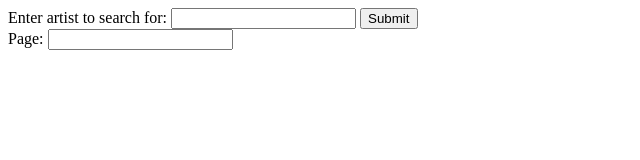
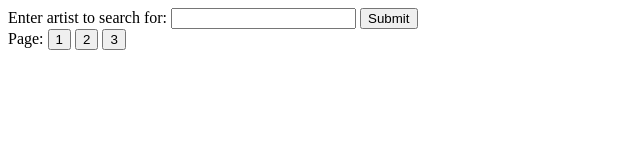
Before and after one commit to ericjackson0/kexp_plus, a plain HTML site: page index.html in a window 1280 px wide. Shown: the whole page, without its empty margins (0-640 px from the left). Drawn offline with Linux system fonts and the light colour scheme.

Commit message:
Start playing around with paging. More to do.

```diff
--- a/index.html
+++ b/index.html
@@ -7,11 +7,14 @@
     <div>
       <label for="artist">Enter artist to search for:</label>
       <input type="text" id="artist" value="" />
-      <input type="button" id="submit" onclick="fetchData()" value="Submit" />
+      <input type="button" id="submit" onclick="fetchData(0)" value="Submit" />
     </div>
     <div>
       <label for="page">Page:</label>
-      <input type="text" id="page" value="" />
+      <!-- <input type="text" id="page" value="" /> -->
+      <input type="button" id="page" onclick="fetchData(this.value)" value="1" />
+      <input type="button" id="page" onclick="fetchData(this.value)" value="2" />
+      <input type="button" id="page" onclick="fetchData(this.value)" value="3" />
     </div>
     <div id="fetchResult">
     </div>
--- a/main.js
+++ b/main.js
@@ -1,10 +1,9 @@
-function fetchData() {
+function fetchData(page) {
   // Get artist value from input form box
   const artist = document.getElementById('artist').value;
-  const page = document.getElementById('page').value;
 
   fetch(
-    `https://api.kexp.org/v2/plays/?airdate_after=&airdate_before=&has_comment=&exclude_airbreaks=&show_ids=&host_ids=&song=&song_exact=&artist=${artist}&artist_exact=&album=&album_exact=&label=&label_exact=&recording_id=&ordering=-airdate&offset=${page * 20}`,
+    `https://api.kexp.org/v2/plays/?airdate_after=&airdate_before=&has_comment=&exclude_airbreaks=&show_ids=&host_ids=&song=&song_exact=&artist=${artist}&artist_exact=&album=&album_exact=&label=&label_exact=&recording_id=&ordering=-airdate&offset=${page * 20 - 20}`,
 
     {
       headers: {
@@ -24,7 +23,7 @@ function fetchData() {
   )
     .then(response => response.json())
     .then(data => {
-      const { results } = data;
+      const { results, previous, next } = data;
 
       // Parse our data
       const parsedResults = results.map(result => {
```
